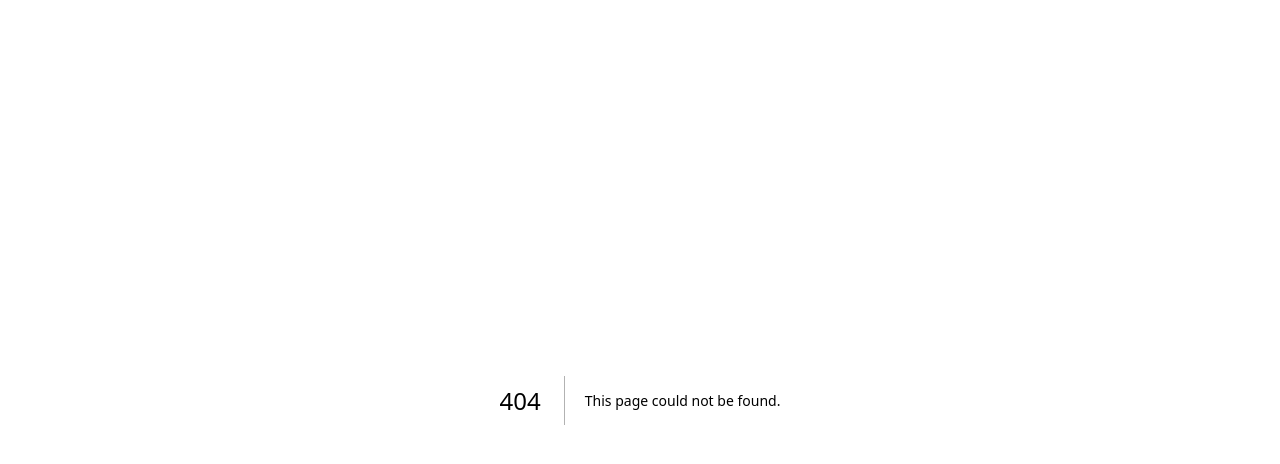
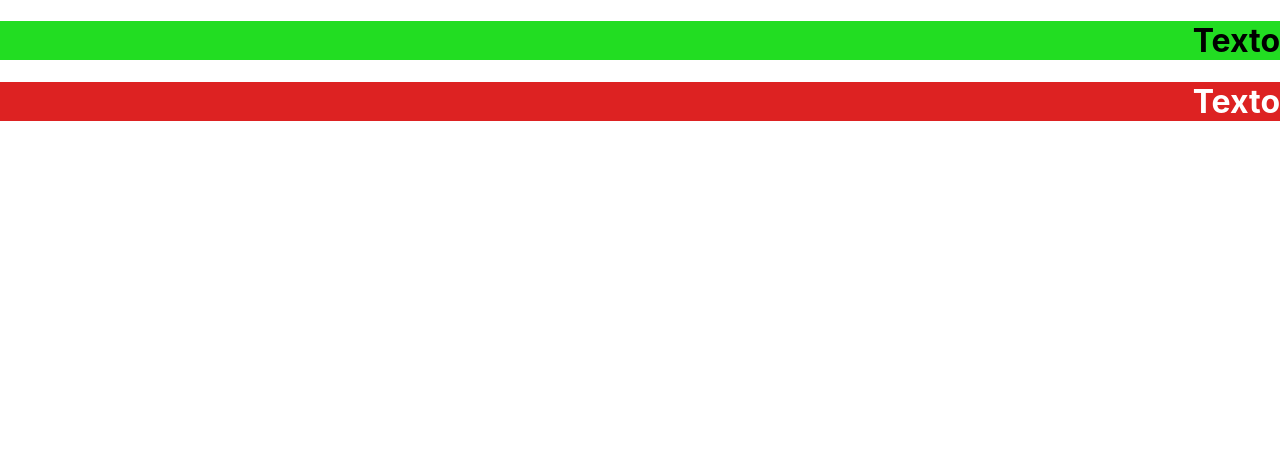
Before and after one commit to matheusbonjour/curso-next-react, a Next.js app in the folder exercicios_master/: page /css/usandoEstilo in a window 1280 px wide. Before the commit this address had no page. Shown: the top 464 px of the page. Built offline with nearby package versions, Linux system fonts and the light colour scheme.

Commit message:
ultima_aula9

```diff
--- /dev/null
+++ b/exercicios_master/components/Estilo.jsx
@@ -0,0 +1,29 @@
+import propsSomenteLeitura from "../pages/basicos/propsSomenteLeitura";
+
+export default function Estilo(props) {
+    return (
+        <div>
+            <h1 style={{
+                backgroundColor: props.numero >= 0 ? "#2D2": "#D22",
+                color: props.color,
+                textAlign: props.direita ? "right" : "left"
+            }}>
+                Texto
+            </h1>
+        </div>
+    )
+}
+
+
+
+
+
+//export default function Estilo(props) {
+//    return (
+//        <div>
+//            <h1 style={ {nome: "Theu", idade:25} }>
+//                Texto
+//            </h1>
+//        </div>
+//    )
+//}
--- /dev/null
+++ b/exercicios_master/components/SomaUm.jsx
@@ -0,0 +1,8 @@
+export default function SomaUm(props) {
+    // props.numero++
+    return (
+        <div>
+            <h1>{props.numero + 1}</h1>
+        </div>
+    )
+}
--- /dev/null
+++ b/exercicios_master/pages/basicos/propsSomenteLeitura.jsx
@@ -0,0 +1,5 @@
+import SomaUm from "../../components/SomaUm";
+
+export default function propsSomenteLeitura() {
+    return <SomaUm numero={99} />
+}
--- a/exercicios_master/pages/css/integracao2.module.css
+++ b/exercicios_master/pages/css/integracao2.module.css
@@ -18,3 +18,7 @@
     background-color: #444;
     color: #fff;
 }
+
+.teste {
+    background-color: #333;
+}
--- /dev/null
+++ b/exercicios_master/pages/css/usandoEstilo.jsx
@@ -0,0 +1,14 @@
+import Estilo from "../../components/Estilo"
+
+
+export default function usandoEstilo() {
+    return (
+        <div>
+            <Estilo numero={3} color="#000" direita/>
+
+            <Estilo numero={-13} color="#FFF" direita={true}/>
+        </div>
+    )
+}
+
+// nao precisa usar o true, só de chamar ele ja entende
```
